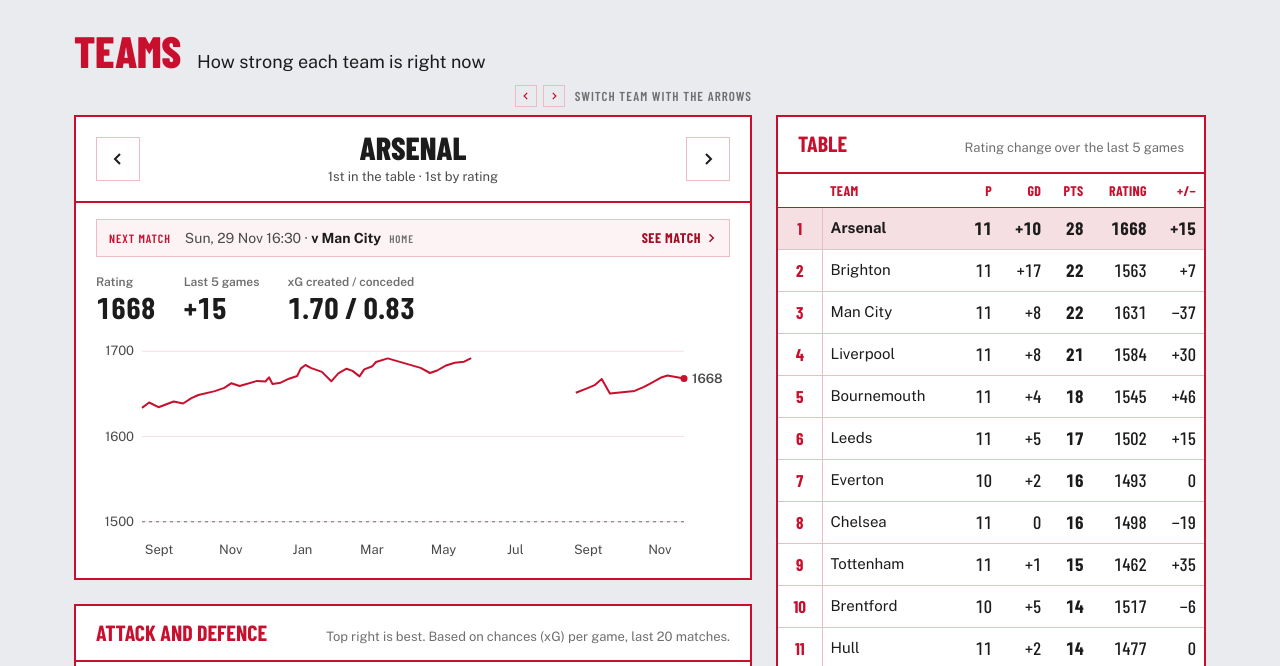
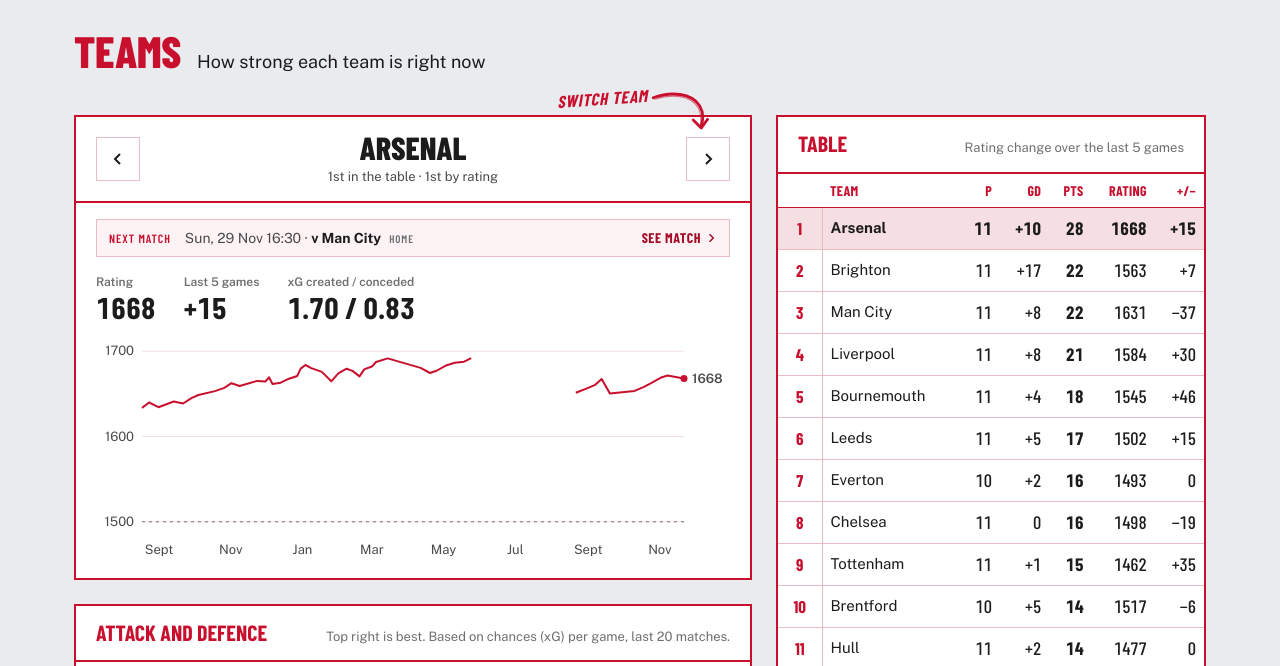
Before and after one commit to RiteshPokharel/prem-predictor, a plain HTML site: page site/index.html in a window 1280 px wide. Both pictures are taken after a click on the tab "Teams". Shown: the part 67-733 px from the top of the page. Drawn offline with Linux system fonts and the light colour scheme.

Commit message:
Teams: painted red arrow pointing at the next-team button

```diff
--- a/site/index.html
+++ b/site/index.html
@@ -169,10 +169,11 @@
   .lede.strong { color: var(--ink); font-size: 18px; }
   #teams .page-title { margin-bottom: 40px; }
   .team-col { position: relative; }
-  .switch-hint { position: absolute; right: 0; bottom: 100%; margin: 0 0 8px; display: flex; align-items: center; gap: 6px; font: 600 13px var(--cond); text-transform: uppercase; letter-spacing: 0.08em; color: var(--muted); }
-  .switch-hint .mini { display: grid; place-items: center; width: 22px; height: 22px; border: 1px solid var(--rule); color: var(--red); }
-  .switch-hint .mini svg { width: 10px; height: 10px; }
-  .switch-hint .mini + .mini { margin-right: 4px; }
+  .switch-hint { position: absolute; right: 38px; bottom: calc(100% - 18px); z-index: 2; margin: 0; display: flex; align-items: flex-start; gap: 2px; pointer-events: none; }
+  .switch-hint span { font: italic 700 17px/1 var(--cond); text-transform: uppercase; letter-spacing: 0.04em; color: var(--red); transform: rotate(-4deg); margin-top: 2px; }
+  .switch-hint svg { width: 64px; height: 45px; overflow: visible; }
+  .switch-hint .brush { fill: none; stroke: var(--red); stroke-width: 3.5; stroke-linecap: round; stroke-linejoin: round; }
+  .switch-hint .brush.thin { stroke-width: 1.5; opacity: 0.55; }
   @keyframes nudge { 0%, 100% { transform: translateX(0); } 50% { transform: translateX(4px); } }
   .team-pick .step.nudge svg { animation: nudge 600ms ease-in-out 2; }
   .team-pick .step svg { width: 16px; height: 16px; }
@@ -278,6 +279,7 @@
     .hide-sm { display: none; }
     .team-figs { gap: 18px; }
     .team-pick { padding: 12px 14px; }
+    .switch-hint { right: 30px; }
     .team-name { font-size: 26px; }
     #team-body { padding: 14px; }
   }
@@ -326,7 +328,11 @@
     <div class="page-title"><h1>Teams</h1><p class="lede strong">How strong each team is right now</p></div>
     <div class="split wide">
       <div class="team-col">
-        <p class="switch-hint"><span class="mini"><svg viewBox="0 0 16 16" aria-hidden="true"><path d="M10 3 5 8l5 5" fill="none" stroke="currentColor" stroke-width="2"/></svg></span><span class="mini"><svg viewBox="0 0 16 16" aria-hidden="true"><path d="m6 3 5 5-5 5" fill="none" stroke="currentColor" stroke-width="2"/></svg></span>Switch team with the arrows</p>
+        <p class="switch-hint" aria-hidden="true"><span>Switch team</span><svg viewBox="0 0 80 56">
+          <path class="brush" d="M4 12 C 26 4, 52 6, 62 22 C 68 32, 66 40, 64 48"/>
+          <path class="brush thin" d="M6 14 C 28 7, 50 9, 60 24 C 65 33, 64 41, 63 47"/>
+          <path class="brush" d="M54 40 L 64 50 L 72 39"/>
+        </svg></p>
         <div class="sheet team-panel" id="team-panel">
           <div class="team-pick">
             <button class="step" id="team-prev" type="button" aria-label="Previous team"><svg viewBox="0 0 16 16" aria-hidden="true"><path d="M10 3 5 8l5 5" fill="none" stroke="currentColor" stroke-width="2"/></svg></button>
```
Also changed, not shown: site/template.html (+11 -5 lines).
